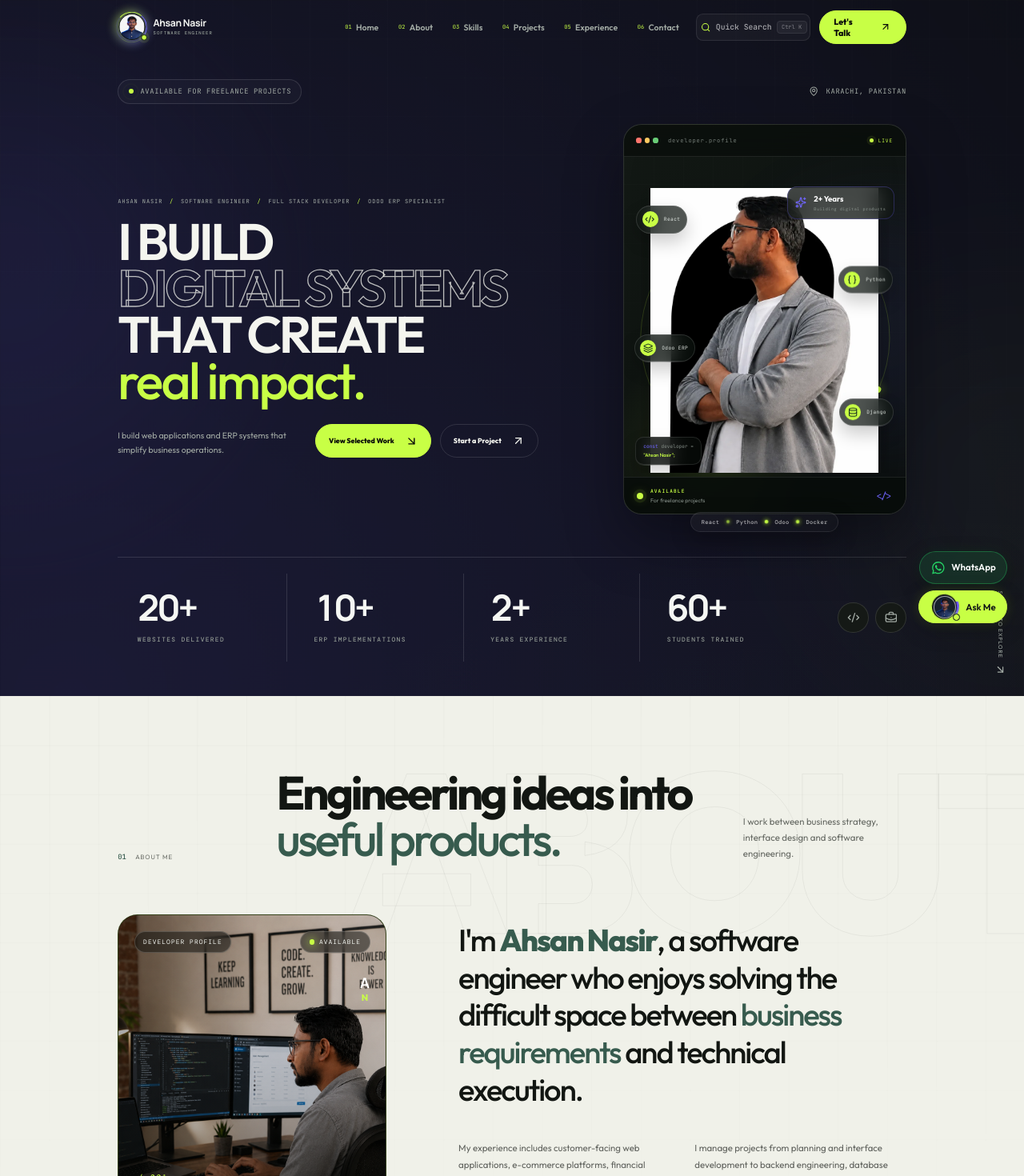
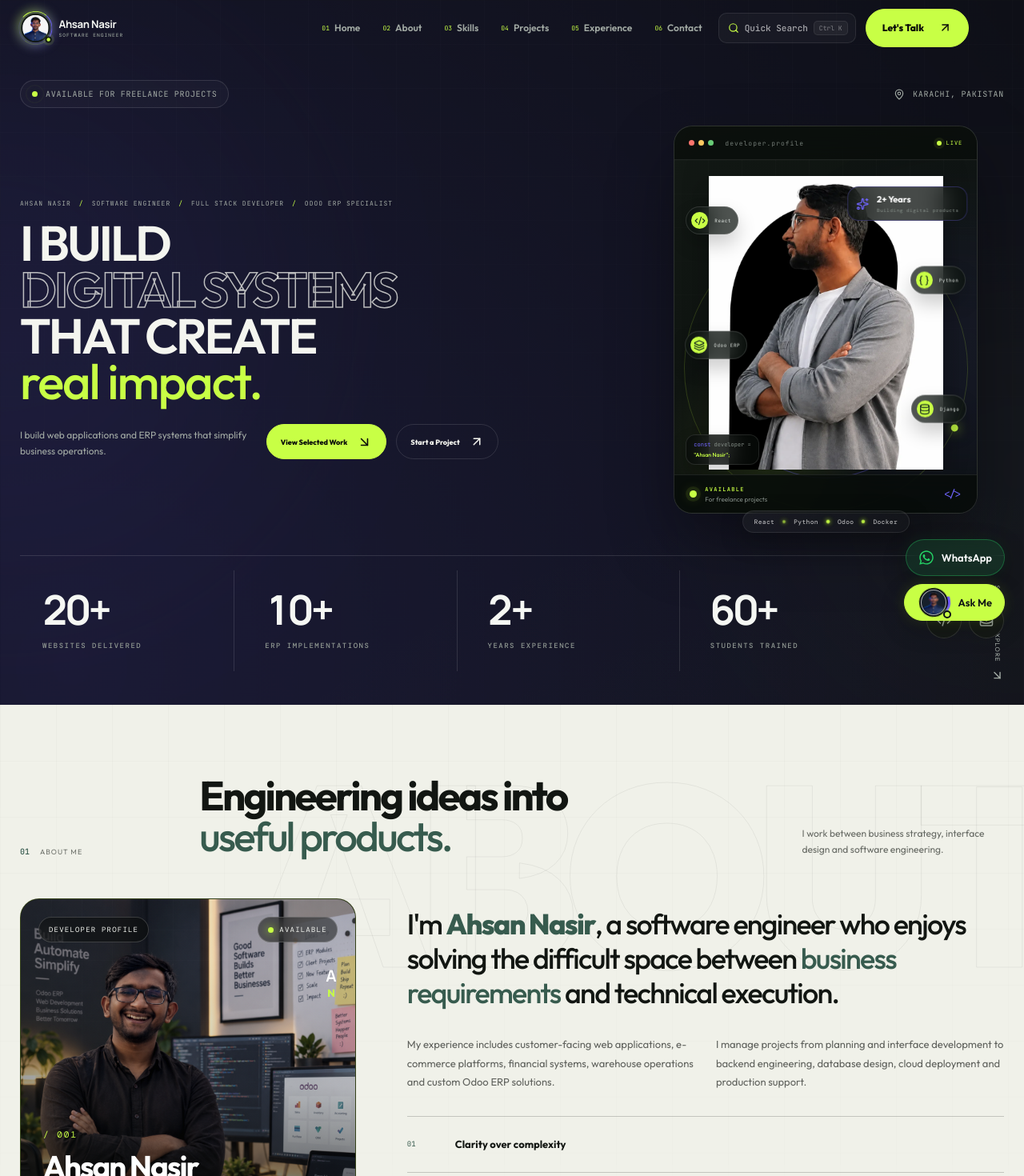
Before and after one commit to AhsanUddin200/ahsanuddin-portfolio-2026, a React (Vite) app: page / in a window 1280 px wide. Shown: the top 1470 px of the page at 80% size. Built offline with nearby package versions, Linux system fonts and the light colour scheme; a web font is replaced by a local one.

Commit message:
Update portfolio layout animations and profile image

```diff
--- a/src/portfolio-polish.css
+++ b/src/portfolio-polish.css
@@ -26,7 +26,7 @@
   /* Make complete website slightly more compact */
 
   --container-width:
-    1120px;
+    1230px;
 
   --section-space:
     105px;
@@ -560,7 +560,7 @@ body {
 .projects-container {
   width:
     min(
-      1080px,
+      1200px,
       100%
     )
     !important;
@@ -1105,7 +1105,8 @@ and
 
 @media (min-width: 1100px) {
   #root {
-    zoom: 0.88;
+    zoom: 1;
+    width: 100%;
   }
 }
 
@@ -1395,3 +1396,453 @@ and
       8px !important;
   }
 }
+
+/* =========================================================
+   FINAL STANDARD DESKTOP PROPORTIONS
+   Normal professional website sizing at browser 100%
+   No theme/color changes
+========================================================= */
+
+@media (min-width: 1100px) {
+
+  /* Do not scale the entire website with CSS zoom */
+  #root {
+    zoom: 1 !important;
+    width: 100% !important;
+  }
+
+  /* ---------- NAVBAR ---------- */
+
+  .navbar {
+    height: 70px !important;
+  }
+
+  .navbar-scrolled {
+    height: 64px !important;
+  }
+
+  .navbar-container {
+    gap: 20px !important;
+  }
+
+  .navbar .profile-brand-logo {
+    transform: scale(0.88) !important;
+    transform-origin: left center !important;
+  }
+
+  /* ---------- HERO ---------- */
+
+  .hero-section {
+    min-height: auto !important;
+    padding: 100px 0 42px !important;
+  }
+
+  .availability-row {
+    margin-bottom: 22px !important;
+  }
+
+  .hero-main-layout {
+    grid-template-columns:
+      minmax(0, 1.12fr)
+      minmax(320px, 0.68fr)
+      !important;
+
+    gap: clamp(36px, 4vw, 52px) !important;
+  }
+
+  .hero-eyebrow {
+    margin-bottom: 16px !important;
+    font-size: 8px !important;
+  }
+
+  .hero-heading {
+    font-size: clamp(46px, 4.8vw, 74px) !important;
+    line-height: 0.94 !important;
+    letter-spacing: -3px !important;
+  }
+
+  .hero-serif-line {
+    letter-spacing: -2px !important;
+  }
+
+  .hero-bottom-content {
+    margin-top: 24px !important;
+    gap: 24px !important;
+  }
+
+  .hero-description {
+    max-width: 410px !important;
+    font-size: 12px !important;
+    line-height: 1.65 !important;
+  }
+
+  .hero-primary-button,
+  .hero-secondary-button {
+    min-height: 44px !important;
+    padding: 0 17px !important;
+    gap: 12px !important;
+    font-size: 9px !important;
+  }
+
+  /* ---------- HERO PORTRAIT ---------- */
+
+  .hero-portrait {
+    width: 100% !important;
+    max-width: 380px !important;
+    min-height: 485px !important;
+    border-radius: 23px !important;
+  }
+
+  .portrait-image-wrapper {
+    top: 62px !important;
+    right: 22px !important;
+    bottom: 54px !important;
+    left: 22px !important;
+  }
+
+  .hero-portrait-image {
+    max-width: 90% !important;
+    max-height: 100% !important;
+  }
+
+  .portrait-top-bar {
+    min-height: 42px !important;
+  }
+
+  .portrait-tech {
+    padding: 6px 8px 6px 6px !important;
+    font-size: 6px !important;
+  }
+
+  .portrait-tech > span {
+    width: 21px !important;
+    height: 21px !important;
+  }
+
+  .portrait-tech-react {
+    top: 100px !important;
+    left: 14px !important;
+  }
+
+  .portrait-tech-python {
+    top: 174px !important;
+    right: 14px !important;
+  }
+
+  .portrait-tech-odoo {
+    top: 258px !important;
+    left: 13px !important;
+  }
+
+  .portrait-tech-django {
+    top: 332px !important;
+    right: 13px !important;
+  }
+
+  .portrait-experience-card {
+    top: 75px !important;
+    right: 14px !important;
+    padding: 8px 10px !important;
+  }
+
+  .portrait-code-card {
+    bottom: 60px !important;
+    left: 14px !important;
+    padding: 7px 9px !important;
+  }
+
+  .portrait-footer {
+    min-height: 48px !important;
+  }
+
+  .hero-information-bar {
+    margin-top: 28px !important;
+    padding-top: 18px !important;
+  }
+
+  .hero-stat-item strong {
+    font-size: 19px !important;
+  }
+
+  /* ---------- GLOBAL SECTION RHYTHM ---------- */
+
+  :root {
+    --section-space: 88px;
+  }
+
+  .section-title {
+    margin-bottom: 52px !important;
+
+    grid-template-columns:
+      minmax(130px, 0.32fr)
+      minmax(380px, 1.2fr)
+      minmax(200px, 0.42fr)
+      !important;
+
+    gap: 32px !important;
+  }
+
+  .section-title h2 {
+    font-size: clamp(38px, 4vw, 60px) !important;
+    line-height: 1 !important;
+    letter-spacing: -2.8px !important;
+  }
+
+  .section-title-description {
+    font-size: 12px !important;
+    line-height: 1.65 !important;
+  }
+
+  .skills-section,
+  .projects-section,
+  .experience-section,
+  .contact-section {
+    padding: 88px 24px !important;
+  }
+
+  .project-chooser-section {
+    padding: 78px 24px !important;
+  }
+
+  .client-testimonials-section {
+    padding: 62px 0 66px !important;
+  }
+
+  /* ---------- ABOUT ---------- */
+
+  .about-layout {
+    grid-template-columns:
+      minmax(315px, 0.72fr)
+      minmax(430px, 1.28fr)
+      !important;
+
+    gap: clamp(46px, 5vw, 68px) !important;
+  }
+
+  .about-photo-card {
+    min-height: 490px !important;
+    border-radius: 24px !important;
+  }
+
+  .about-large-text {
+    margin-bottom: 32px !important;
+    font-size: clamp(27px, 2.8vw, 41px) !important;
+    line-height: 1.2 !important;
+    letter-spacing: -1.7px !important;
+  }
+
+  .about-description-grid {
+    gap: 26px !important;
+  }
+
+  .about-principles {
+    margin-top: 30px !important;
+  }
+
+  /* ---------- SKILLS ---------- */
+
+  .skills-grid {
+    margin-top: 48px !important;
+    gap: 14px !important;
+  }
+
+  .skill-card {
+    min-height: 335px !important;
+    padding: 22px 19px !important;
+    border-radius: 20px !important;
+  }
+
+  .skills-message {
+    padding: 20px 24px !important;
+  }
+
+  /* ---------- PROJECT CHOOSER ---------- */
+
+  .compact-project-header {
+    margin-bottom: 28px !important;
+  }
+
+  .compact-project-header h2 {
+    font-size: clamp(30px, 3.2vw, 46px) !important;
+  }
+
+  .compact-project-layout {
+    grid-template-columns: 270px 1fr !important;
+    gap: 16px !important;
+  }
+
+  .compact-project-btn {
+    padding: 12px 14px !important;
+    font-size: 12px !important;
+  }
+
+  .compact-project-card {
+    min-height: 180px !important;
+    padding: 21px 23px !important;
+  }
+
+  /* ---------- FEATURED PROJECTS ---------- */
+
+  .projects-section {
+    padding: 86px 20px !important;
+  }
+
+  .projects-container {
+    width: min(1200px, 100%) !important;
+  }
+
+  .projects-heading {
+    margin-bottom: 38px !important;
+  }
+
+  .modern-projects-grid {
+    gap: 15px !important;
+  }
+
+  .case-study-image {
+    height: 190px !important;
+  }
+
+  .case-study-image-title h3 {
+    font-size: clamp(20px, 1.7vw, 27px) !important;
+  }
+
+  .case-study-main-content {
+    padding: 15px 16px 16px !important;
+  }
+
+  .case-study-title-row h3 {
+    font-size: 16px !important;
+  }
+
+  .case-study-description {
+    min-height: 50px !important;
+    margin: 12px 0 13px !important;
+    font-size: 9px !important;
+  }
+
+  .case-study-actions {
+    margin-top: 13px !important;
+    padding-top: 11px !important;
+  }
+
+  /* ---------- TESTIMONIALS ---------- */
+
+  .client-testimonials-heading {
+    margin-bottom: 22px !important;
+  }
+
+  .client-testimonials-heading h2 {
+    font-size: clamp(29px, 3.4vw, 48px) !important;
+  }
+
+  .client-testimonial-card {
+    min-height: 205px !important;
+
+    grid-template-columns:
+      170px
+      minmax(0, 1fr)
+      210px
+      !important;
+
+    padding: 25px 24px 21px !important;
+    gap: 22px !important;
+  }
+
+  .testimonial-avatar-ring {
+    width: 58px !important;
+    height: 58px !important;
+  }
+
+  /* ---------- EXPERIENCE ---------- */
+
+  .experience-layout {
+    grid-template-columns:
+      minmax(245px, 0.7fr)
+      minmax(0, 1.3fr)
+      !important;
+
+    gap: 66px !important;
+    margin-top: 50px !important;
+  }
+
+  .experience-intro {
+    top: 100px !important;
+    padding: 27px !important;
+    border-radius: 23px !important;
+  }
+
+  .experience-card {
+    padding: 27px !important;
+    border-radius: 23px !important;
+  }
+
+  .experience-card h3 {
+    font-size: clamp(20px, 2.2vw, 26px) !important;
+  }
+
+  .experience-card > p {
+    margin: 18px 0 !important;
+    padding-top: 16px !important;
+    font-size: 12px !important;
+  }
+
+  /* ---------- CONTACT ---------- */
+
+  .contact-layout {
+    grid-template-columns: 0.84fr 1.16fr !important;
+    gap: 20px !important;
+    margin-top: 50px !important;
+  }
+
+  .contact-information,
+  .contact-form-wrapper {
+    padding: 30px !important;
+    border-radius: 24px !important;
+  }
+
+  .contact-information > h3 {
+    margin: 27px 0 14px !important;
+    font-size: clamp(27px, 3vw, 36px) !important;
+  }
+
+  .contact-information > p {
+    margin-bottom: 28px !important;
+    font-size: 12px !important;
+  }
+
+  .contact-method {
+    padding: 11px 12px !important;
+  }
+
+  .contact-method-icon {
+    width: 39px !important;
+    height: 39px !important;
+  }
+
+  .contact-form-header {
+    margin-bottom: 27px !important;
+    padding-bottom: 20px !important;
+  }
+
+  .contact-form-header h3 {
+    font-size: clamp(23px, 2.4vw, 29px) !important;
+  }
+
+  .contact-form {
+    gap: 16px !important;
+  }
+
+  .contact-form input,
+  .contact-form select {
+    min-height: 48px !important;
+  }
+
+  .contact-form textarea {
+    min-height: 122px !important;
+  }
+
+  .contact-submit-button {
+    min-height: 50px !important;
+  }
+}
--- a/src/sections/About.jsx
+++ b/src/sections/About.jsx
@@ -84,7 +84,7 @@ function About() {
 >
   <div className="about-photo-image-wrapper">
     <motion.img
-      src="/ahsan-real-profile.jpg"
+      src="/ahsan-real-profile.png"
       alt="Ahsan Nasir, Full Stack Developer and Odoo ERP Specialist based in Karachi, Pakistan"
       className="about-photo-image"
       variants={{
```
Also changed, not shown: public/ahsan-real-profile.jpg (deleted), public/ahsan-real-profile.png (added).
